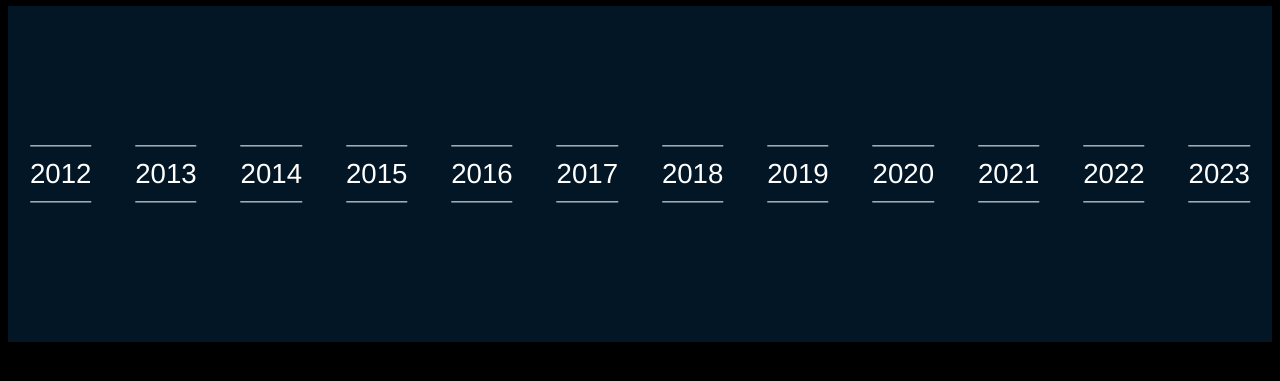
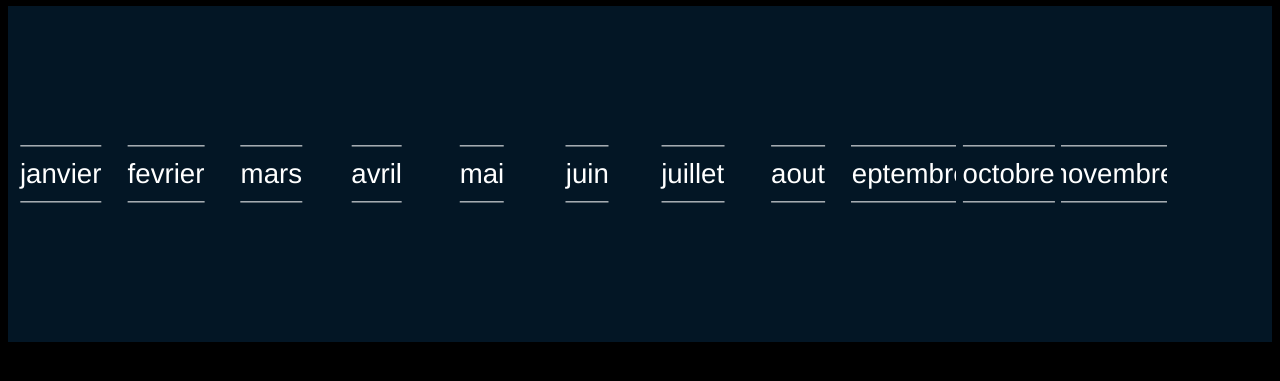
Before and after one commit to adatechschool/dataviz-dataviz-mars, a website: page mars.html in a window 1280 px wide. Both pictures are taken after a click on the button "2012". Shown: the part 411-792 px from the top of the page. Drawn offline with nearby package versions, Linux system fonts and the light colour scheme; no server answers.

Commit message:
ajout des mois

```diff
--- a/script.js
+++ b/script.js
@@ -1,4 +1,3 @@
-let timeline = 2023
 urlArray = []
 
 let bg = undefined
@@ -29,6 +28,140 @@ const tlItems = document.querySelectorAll('.tl-item');
   tlItems.forEach((item, index) => {
     const tlbgg = document.querySelectorAll('.tl-bg')
 
+    item.addEventListener('click', () => {
+      timeline.innerHTML = `<div class='tl-item'>
+      <div id='janvier' class='tl-bg'></div>
+      <div class='tl-year'>
+          <button class='invisible-button'><p class='f2 heading--sanSerif'>janvier</p></button>
+      </div>
+      <div class='tl-content'>
+          <h1 class='f3 text--accent ttu'>exemple</h1>
+          <p>exemple</p>
+      </div>
+  </div>
+
+  <div class='tl-item'>
+      <div id='fevrier' class='tl-bg'></div>
+      <div class='tl-year'>
+          <button class='invisible-button'><p class='f2 heading--sanSerif'>fevrier</p></button>
+      </div>
+      <div class='tl-content'>
+          <h1 class='f3 text--accent ttu'>exemple</h1>
+          <p>exemple</p>
+      </div>
+  </div>
+
+  <div class='tl-item'>
+      <div id='mars' class='tl-bg'></div>
+      <div class='tl-year'>
+          <button class='invisible-button'><p class='f2 heading--sanSerif'>mars</p></button>
+      </div>
+      <div class='tl-content'>
+          <h1 class='f3 text--accent ttu'>exemple</h1>
+          <p>exemple</p>
+      </div>
+  </div>
+
+  <div class='tl-item'>
+      <div id='avril' class='tl-bg'></div>
+      <div class='tl-year'>
+          <button class='invisible-button'><p class='f2 heading--sanSerif'>avril</p></button>
+      </div>
+      <div class='tl-content'>
+          <h1 class='f3 text--accent ttu'>exemple</h1>
+          <p>exemple</p>
+      </div>
+  </div>
+
+  <div class='tl-item'>
+      <div id='mai' class='tl-bg'></div>
+      <div class='tl-year'>
+          <button class='invisible-button'><p class='f2 heading--sanSerif'>mai</p></button>
+      </div>
+      <div class='tl-content'>
+          <h1 class='f3 text--accent ttu'>exemple</h1>
+          <p>exemple</p>
+      </div>
+  </div>
+
+  <div class='tl-item'>
+      <div id='juin' class='tl-bg'></div>
+      <div class='tl-year'>
+          <button class='invisible-button'><p class='f2 heading--sanSerif'>juin</p></button>
+      </div>
+      <div class='tl-content'>
+          <h1 class='f3 text--accent ttu'>exemple</h1>
+          <p>exemple</p>
+      </div>
+  </div>
+  <div class='tl-item'>
+      <div id='juillet' class='tl-bg'></div>
+      <div class='tl-year'>
+          <button class='invisible-button'><p class='f2 heading--sanSerif'>juillet</p></button>
+      </div>
+      <div class='tl-content'>
+          <h1 class='f3 text--accent ttu'>exemple</h1>
+          <p>exemple</p>
+      </div>
+  </div>
+
+  <div class='tl-item'>
+      <div id='aout' class='tl-bg'></div>
+      <div class='tl-year'>
+          <button class='invisible-button'><p class='f2 heading--sanSerif'>aout</p></button>
+      </div>
+      <div class='tl-content'>
+          <h1 class='f3 text--accent ttu'>exemple</h1>
+          <p>exemple</p>
+      </div>
+  </div>
+
+  <div class='tl-item'>
+      <div id='septembre' class='tl-bg'></div>
+      <div class='tl-year'>
+          <button class='invisible-button'><p class='f2 heading--sanSerif'>septembre</p></button>
+      </div>
+      <div class='tl-content'>
+          <h1 class='f3 text--accent ttu'>exemple</h1>
+          <p>exemple</p>
+      </div>
+  </div>
+
+  <div class='tl-item'>
+      <div id='octobre' class='tl-bg'></div>
+      <div class='tl-year'>
+          <button class='invisible-button'><p class='f2 heading--sanSerif'>octobre</p></button>
+      </div>
+      <div class='tl-content'>
+          <h1 class='f3 text--accent ttu'>exemple</h1>
+          <p>exemple</p>
+      </div>
+  </div>
+
+  <div class='tl-item'>
+      <div id='novembre' class='tl-bg'></div>
+      <div class='tl-year'>
+          <button class='invisible-button'><p class='f2 heading--sanSerif'>novembre</p></button>
+      </div>
+      <div class='tl-content'>
+          <h1 class='f3 text--accent ttu'>exemple</h1>
+          <p>exemple</p>
+      </div>
+  </div>
+
+  <div class='tl-item'>
+      <div id='decembre' class='tl-bg'></div>
+      <div class='tl-year'>
+          <button class='invisible-button'><p class='f2 heading--sanSerif'></p></button>
+      </div>
+      <div class='tl-content'>
+          <h1 class='f3 text--accent ttu'>exemple</h1>
+          <p>exemple</p>
+      </div>
+  </div>`
+    })
+
+
     item.addEventListener('mouseenter', () => {
       bg = index
       yearOfBg = tlbgg[bg].id
@@ -36,11 +169,13 @@ const tlItems = document.querySelectorAll('.tl-item');
         float.innerHTML = `<div class='box'><img class='img-float' src = ${urlArray[tlbgg[index].id].url}></div>`
         informations.innerHTML = `<div class = 'info'>Earth day : ${urlArray[tlbgg[index].id].earthDay} <br> Sol : ${urlArray[tlbgg[index].id].sol} <br> Camera name : ${urlArray[tlbgg[index].id].camera} <br> Id photo : ${urlArray[tlbgg[index].id].id}</div>`
       }
+
     // document.addEventListener("keypress",(event) => {
     //   if (event.key === "Enter"){
     //     changeRandomelyPicture(bg)
     //   }
     // })
+
 
 
     for (let i = 0; i < tlItems.length; i++) {
@@ -174,7 +309,7 @@ const getRandomSol = (year) => {
     return randomSol
 }
 
-let excludedCameras = ["MARDI","MAHLI"]
+let excludedCameras = ["MARDI","MAHLI","MAST"]
 
 const isCameraOkay = (response,yearId,year) => {
   let indexPhoto = Math.floor(Math.random() * response.data.photos.length);
```
Also changed, not shown: mars.html (+0 -1 lines).
